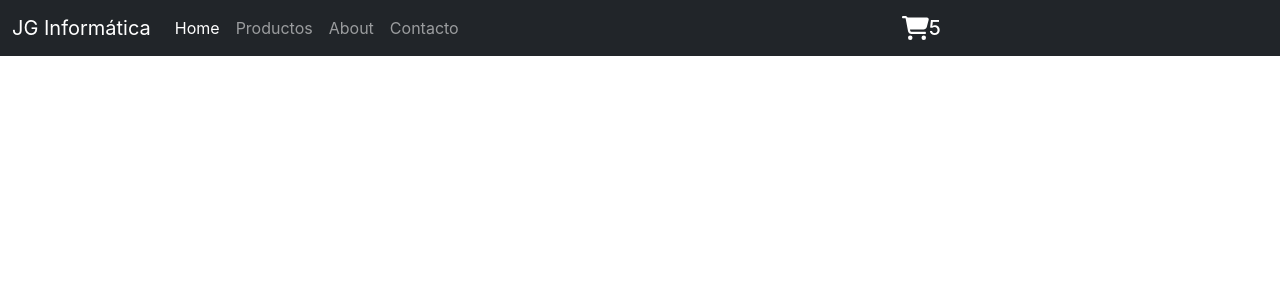
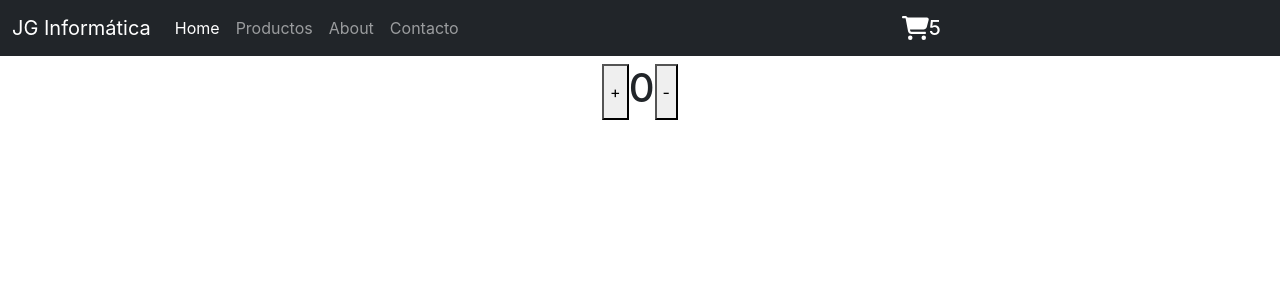
Before and after one commit to GomezIsIntheHouse/ReactJS-CoderHouse, a React (Create React App) app: page / in a window 1280 px wide. Shown: the top 300 px of the page. Built offline with nearby package versions, Linux system fonts and the light colour scheme.

Commit message:
Entrega 4

```diff
--- a/src/App.js
+++ b/src/App.js
@@ -1,10 +1,16 @@
 import logo from './logo.svg';
 import './App.css';
 import Navbar from './componentes/Navbar/Navbar';
-
+import Contador from './componentes/Contador/Contador';
 function App() {
   return (
-    <Navbar/>
+    <>
+    <Navbar />
+    <div>
+      <Contador />
+    </div>
+    </>
+
   );
 }
 
--- /dev/null
+++ b/src/componentes/Contador/Contador.js
@@ -0,0 +1,37 @@
+import {useState} from 'react';
+
+const Contador=(props)=>{
+    console.log(props.color)
+
+    // const state = useState(0)
+    // const setCount = state[1]
+
+    const[count, setCount]=useState(0);
+
+    const incremento=()=>{
+        if(count<5){
+
+            setCount(count+1)
+        }else{
+            console.log('no podes sumar mas')
+        }
+    }
+    const decremento=()=>{
+        setCount(count-1)
+    }
+
+    return(
+        <>
+        <h1 style={{color:props.color}}>{props.texto}</h1>
+
+        <div style={{display:'flex', justifyContent:'center'}}>
+            <button onClick={incremento}>+</button>
+                <h1 style={{color:props.color}}>{count}</h1>
+            <button onClick={decremento}>-</button>
+
+        </div>
+
+        </>
+    )
+}
+export default Contador
--- a/src/componentes/Navbar/Navbar.js
+++ b/src/componentes/Navbar/Navbar.js
@@ -1,8 +1,6 @@
 import React, {Component} from 'react';
 import CartWidget from '../CartWidget/CartWidget';
 
-// import CartWidget from '../CartWidget/CartWidget';
-//import { BrowserRouter as Router, Route,Switch } from "react-router-dom";
 
 
 export default class Navbar extends Component{
```
Also changed, not shown: src/componentes/CartWidget/CartWidget.js (+4 -11 lines), src/componentes/Contador/Contador.scss (added), src/componentes/Tarjetas/Tarjetas.js (added), src/componentes/Tarjetas/Tarjetas.scss (added).
